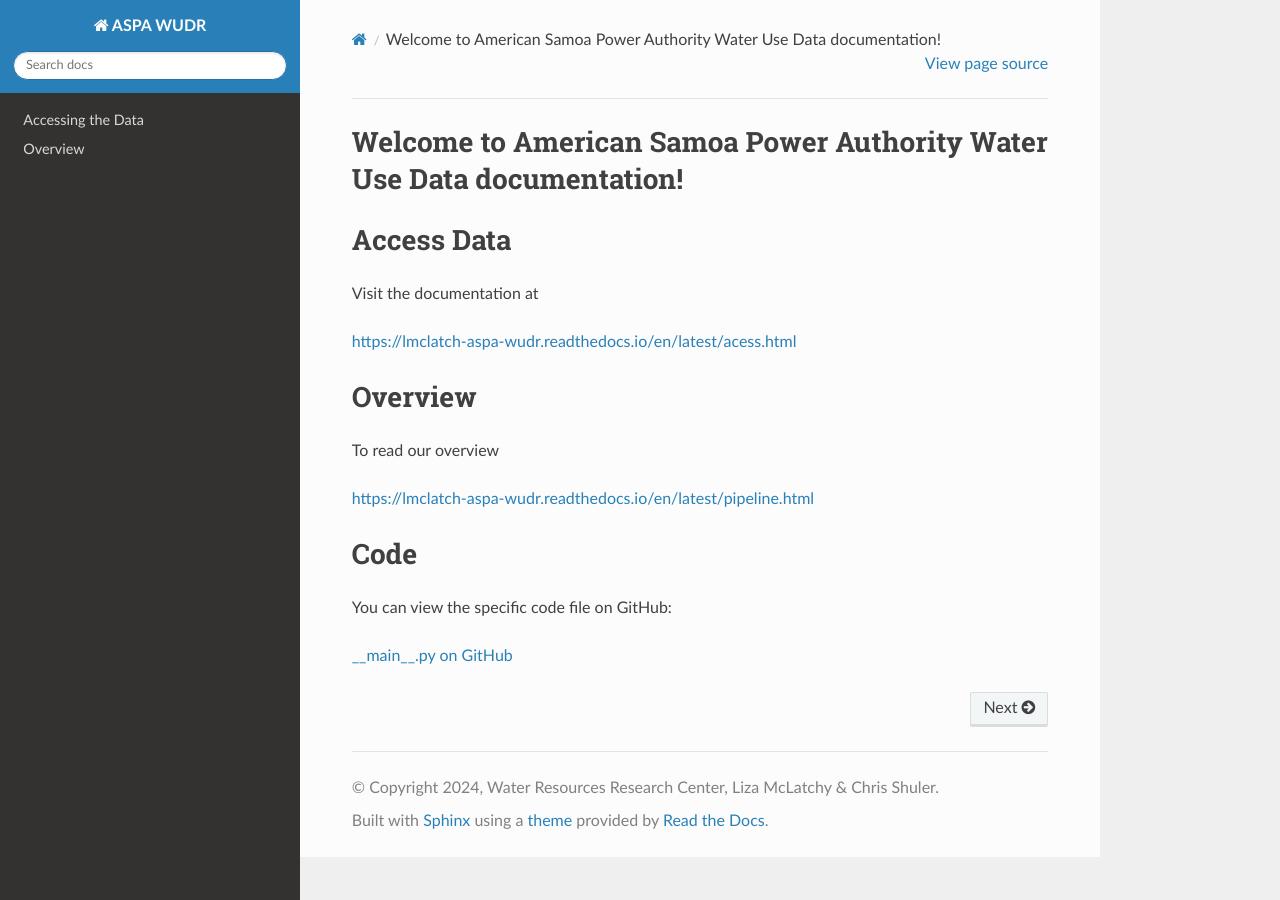
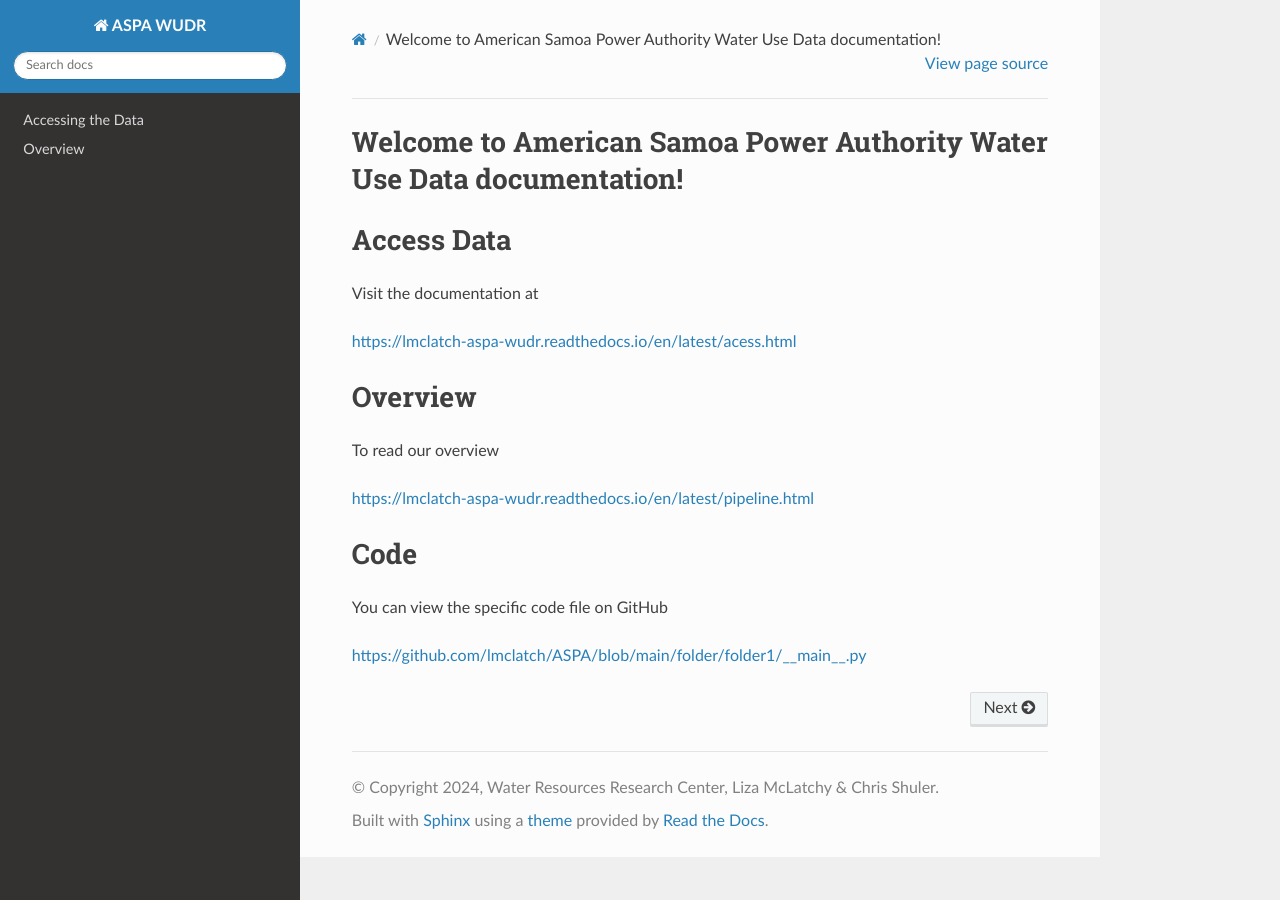
Before and after one commit to lmclatch/ASPA, a Sphinx documentation site: the page built from docs/index.rst, in a window 1280 px wide. Built offline with Sphinx 7.4.7 and the Read the Docs theme 2.0.0, drawn with Linux system fonts in a browser that asks for light colours.

Commit message:
Update index.rst

```diff
--- a/docs/index.rst
+++ b/docs/index.rst
@@ -32,6 +32,6 @@
 Code
 ==================
 
-You can view the specific code file on GitHub:
+You can view the specific code file on GitHub
 
-`__main__.py on GitHub <https://github.com/lmclatch/ASPA/blob/main/folder/folder1/__main__.py>`_
+https://github.com/lmclatch/ASPA/blob/main/folder/folder1/__main__.py
```
